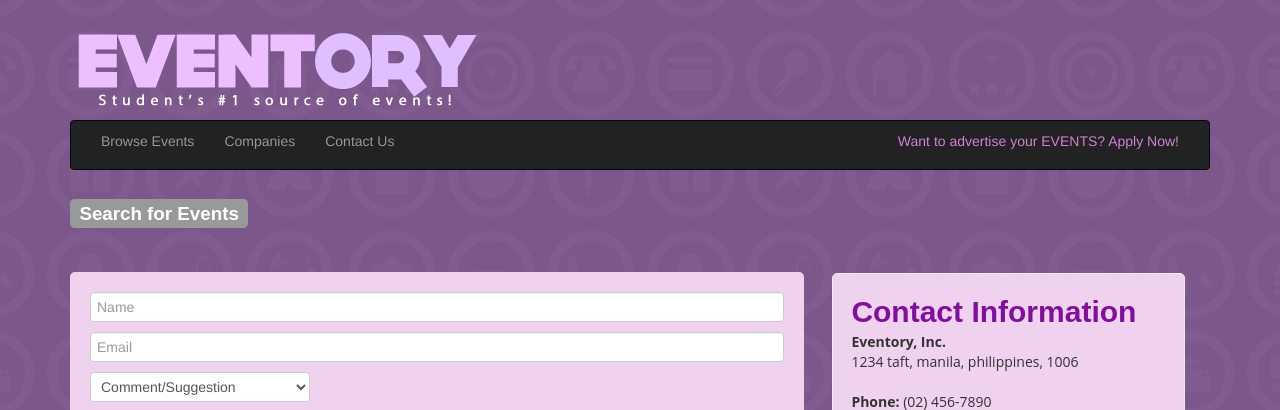
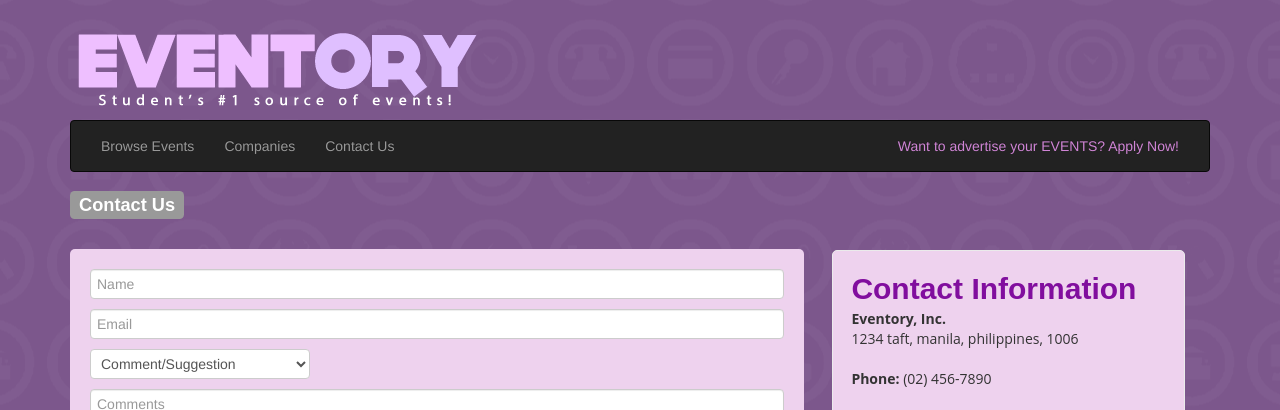
Before and after one commit to ImTheMark/WEBAPPS, a PHP site: page /plus/contact.php in a window 1280 px wide. Shown: the top 410 px of the page. Run offline with PHP 8.4, Linux system fonts and the light colour scheme; some libraries are stand-ins or nearby versions.

Commit message:
fixed layout

```diff
--- a/contact.php
+++ b/contact.php
@@ -28,9 +28,22 @@
         background: url('images/bg.png') repeat center center;
       }
 
+	  .navbar-collapse, .navbar-inverse .navbar-form {
+		border-color: #101010;
+		margin-top: 5px;
+		}
+
+	  .navbar {
+		margin-bottom: -13px;
+		overflow: visible;
+		}
 	   .sidebox {
 			background-color:#EED2EE;
 			margin-top:0px;
+		}
+
+		.navbar {
+			min-height: 52px;
 		}
 		#form{
 			background-color:#EED2EE;
@@ -44,7 +57,7 @@
 		.label {
 			display: inline;
 			padding: .2em .5em;
-			font-size: 67%;
+			font-size: 65%;
 			font-weight: bold;
 			line-height: 1;
 			color: #fff;
@@ -88,14 +101,18 @@
 				padding-top: 11px;
 				}
 
+			h3{
+				margin-top: 22px;
+				margin-bottom: 16px;
+			}
 	   </style>
 </head>
 <body id="pageBody">
 <?php include('includes/nav.php'); ?>
 
 
-		<h3> <div class="label label-default" > Search for Events </div></h3>
-		<BR>
+		<h3> <div class="label label-default" > Contact Us </div></h3>
+
 <div id="divBoxed" class="container">
 
     <div class="contentArea">
```
Also changed, not shown: CompanyProfile.php (+36 -23 lines), apply.php (+9 -9 lines).
